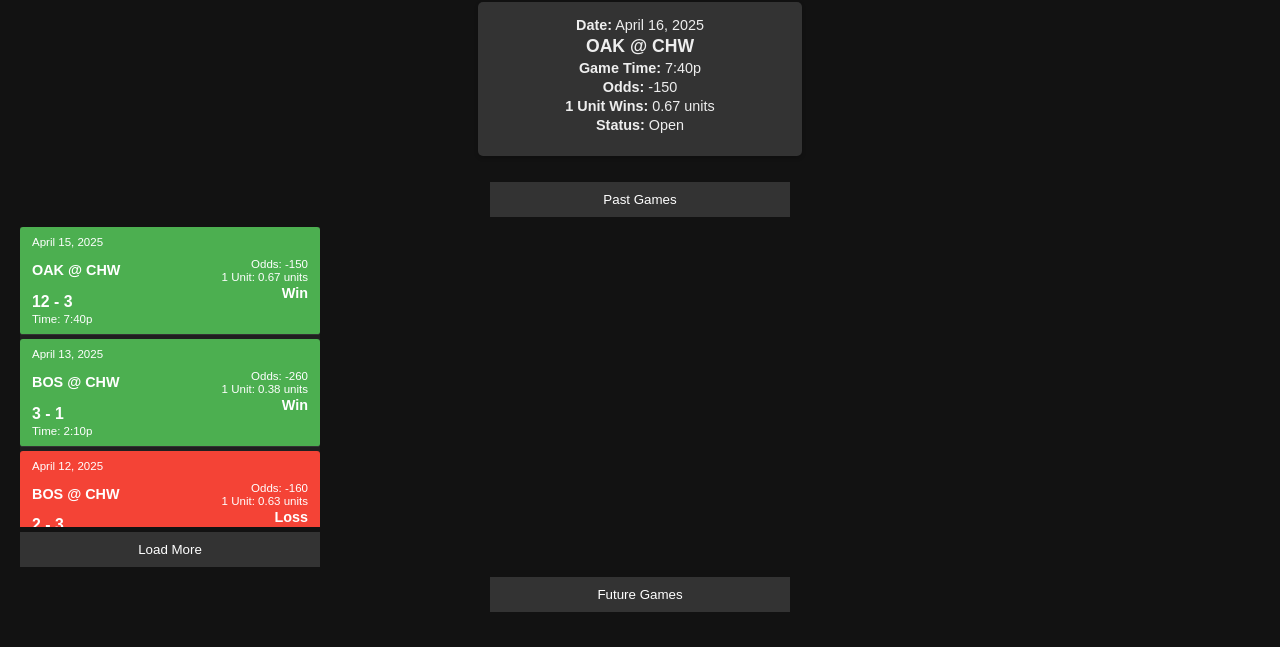
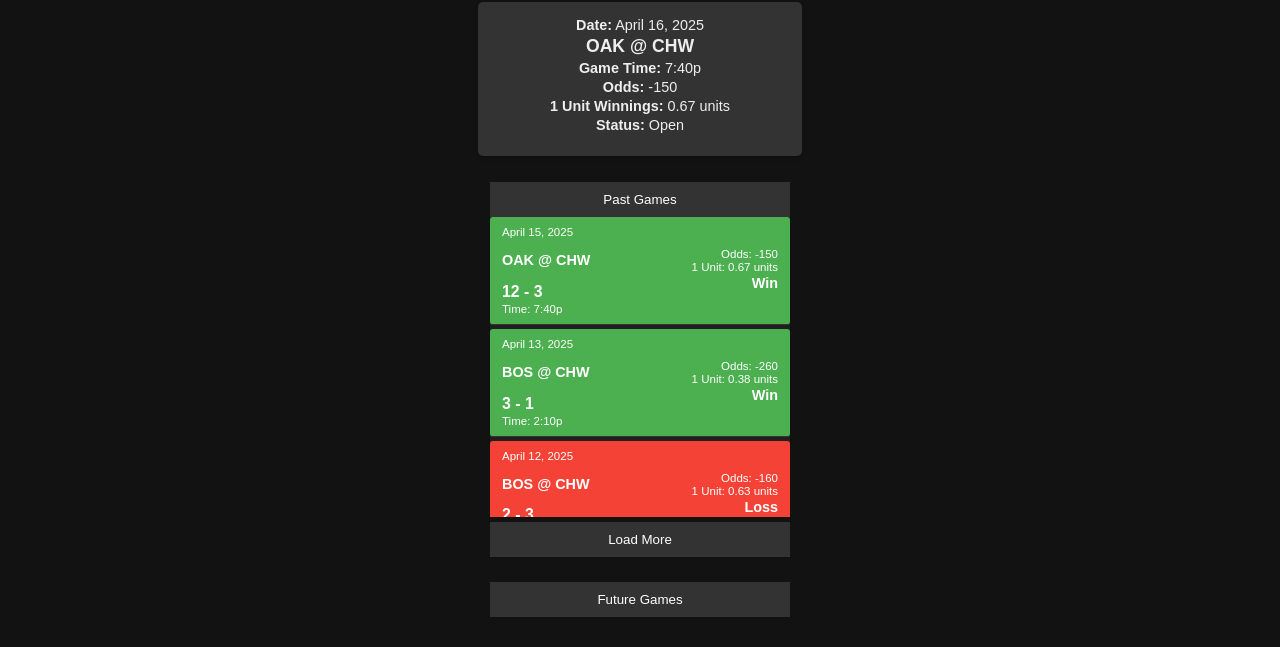
Before and after one commit to travisprol0/FadeTheSox, a plain HTML site: page index.html in a window 1280 px wide. Both pictures are taken after a click on the button "Past Games". Shown: the part 195-842 px from the top of the page. Drawn offline with Linux system fonts and the light colour scheme.

Commit message:
update styling

```diff
--- a/script.js
+++ b/script.js
@@ -174,7 +174,7 @@ function renderGameCard(game) {
 
 function renderMainGame(game) {
     const listItem = document.createElement('li');
-    listItem.classList.add('scoreboard-main-card'); // Using the non-v2 class
+    listItem.classList.add('scoreboard-main-card');
     if (game.betStatus === 'Win') {
         listItem.classList.add('win');
     } else if (game.betStatus === 'Loss') {
@@ -200,7 +200,7 @@ function renderMainGame(game) {
             ${scoreDisplay}
             <p class="time"><strong>Game Time:</strong> ${game.gameTime}</p>
             ${game.odds ? `<p class="odds"><strong>Odds:</strong> ${game.odds}</p>` : ''}
-            ${game.odds ? `<p class="unit-winnings"><strong>1 Unit Wins:</strong> ${calculateWinnings(game.odds, 1)} units</p>` : ''}
+            ${game.odds ? `<p class="unit-winnings"><strong>1 Unit Winnings:</strong> ${calculateWinnings(game.odds, 1)} units</p>` : ''}
             ${game.betStatus ? `<p class="bet-status ${game.betStatus.toLowerCase()}"><strong>Status:</strong> ${game.betStatus}</p>` : ''}
             ${game.betStatus === 'Win' && game.odds && currentWager !== null ? `<p class="gain"><strong>Gain:</strong> $${calculateWinnings(game.odds, currentWager)}</p>` : ''}
             ${game.betStatus === 'Loss' && game.odds && currentWager !== null ? `<p class="loss"><strong>Loss:</strong> $${currentWager}</p>` : ''}
@@ -250,7 +250,11 @@ function createDropdown(label, gamesFunction, id) {
 
     function loadGames() {
         const games = gamesFunction(startIndex, count);
-        games.forEach(game => list.appendChild(renderGameCard(game))); // Using the updated renderGameCard
+        games.forEach(game => {
+            const card = renderGameCard(game);
+            list.appendChild(card);
+            // ENSURING NO EVENT LISTENER IS ADDED HERE
+        });
         startIndex += count;
         loadMoreButton.style.display = games.length < count ? 'none' : 'block';
     }
@@ -263,16 +267,8 @@ function createDropdown(label, gamesFunction, id) {
 
     loadMoreButton.addEventListener('click', loadGames);
 
-    list.addEventListener('click', (event) => {
-        const card = event.target.closest('.game-card');
-        if (card) {
-            const index = Array.from(list.children).indexOf(card);
-            gameList.innerHTML = '';
-            gameList.appendChild(renderMainGame(gamesFunction(0, Infinity)[index])); // Using the updated renderMainGame
-            list.style.display = 'none';
-            loadMoreButton.style.display = 'none';
-        }
-    });
+    // ABSOLUTELY NO EVENT LISTENER FOR CLICK ON THE LIST OR ITS CHILDREN
+    // list.addEventListener('click', (event) => { ... });
 }
 
 function recalculateStats() {
@@ -293,7 +289,17 @@ document.addEventListener('DOMContentLoaded', () => {
     recalculateStats();
 
     const currentGame = findCurrentOrNextGame();
-    if (currentGame) gameList.appendChild(renderMainGame(currentGame));
+    if (currentGame) {
+        const mainGameElement = renderMainGame(currentGame);
+        gameList.appendChild(mainGameElement);
+        // OPTIONALLY REMOVE ANY CLICK LISTENERS FROM THE MAIN GAME ELEMENT IF ANY WERE ADDED ELSEWHERE
+        // gameList.removeEventListener('click', /* ... your listener ... */);
+        // If individual elements inside mainGameElement had listeners:
+        // const someElement = mainGameElement.querySelector('.some-class');
+        // if (someElement) {
+        //     someElement.removeEventListener('click', /* ... listener ... */);
+        // }
+    }
     createDropdown('Past Games', getPastGames, 'pastGamesList');
     createDropdown('Future Games', getFutureGames, 'futureGamesList');
 
--- a/style.css
+++ b/style.css
@@ -31,7 +31,12 @@ li p {
 }
 
 .dropdown-container {
-    /* Added for potential overall dropdown styling */
+    display: flex;
+    flex-direction: column; /* Stack button and list vertically */
+    align-items: center; /* Center horizontally */
+    width: 100%; /* Take full width of parent */
+    max-width: 300px; /* Match the max-width of other elements if needed */
+    margin: 10px auto; /* Auto margins on left and right will center it */
 }
 
 .dropdown-button {
@@ -40,19 +45,21 @@ li p {
     padding: 10px 15px;
     border: none;
     cursor: pointer;
-    margin: 10px 0;
-    width: 300px;
+    margin: 10px 0 auto; /* Added auto to right margin for centering */
+    width: 100%; /* Make button take full width of container */
+    max-width: 300px; /* Ensure it respects the container's max-width */
 }
 
 .dropdown-list {
     display: none;
     list-style-type: none;
     padding: 0;
-    margin: 0;
+    margin: 0 auto; /* Added auto margins for centering */
     background-color: #1f1f1f;
     position: relative;
     z-index: 1;
-    width: 300px;
+    width: 100%; /* Make list take full width of container */
+    max-width: 300px; /* Ensure it respects the container's max-width */
     max-height: 300px; /* Limit height and add scroll */
     overflow-y: auto;
 }
@@ -155,8 +162,9 @@ li p {
     padding: 10px 15px;
     border: none;
     cursor: pointer;
-    width: 300px;
-    margin-top: 5px;
+    width: 100%; /* Make button take full width of container */
+    max-width: 300px; /* Ensure it respects the container's max-width */
+    margin: 5px auto; /* Added auto margins for centering */
 }
 
 .scoreboard-main-card {
```
